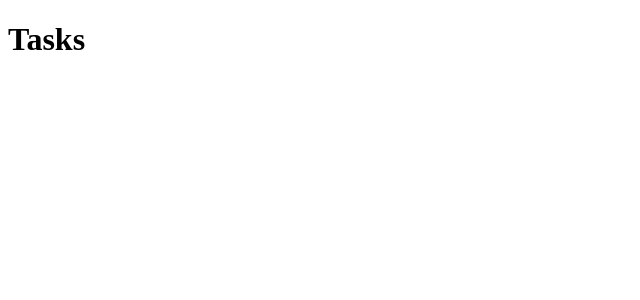
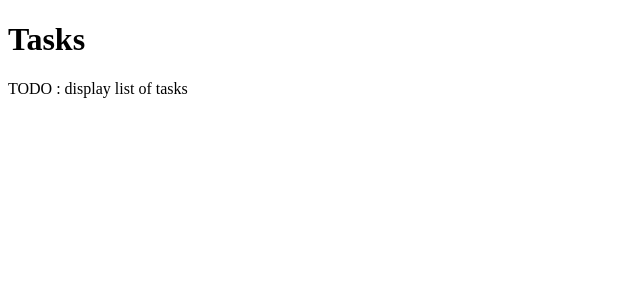
Before and after one commit to fvilers/devday-2019, a React (Create React App) app: page / in a window 1280 px wide. Shown: the top 300 px of the page, without its empty margins (0-640 px from the left). Built offline with nearby package versions, Linux system fonts and the light colour scheme.

Commit message:
Add the Tasks component

```diff
--- a/src/App.tsx
+++ b/src/App.tsx
@@ -1,9 +1,11 @@
 import React from "react";
+import Tasks from "./containers/Tasks";
 
 const App: React.FC = () => {
   return (
     <div>
       <h1>Tasks</h1>
+      <Tasks />
     </div>
   );
 };
--- /dev/null
+++ b/src/containers/Tasks.tsx
@@ -0,0 +1,7 @@
+import React from "react";
+
+const Tasks: React.FC = () => {
+  return <div>TODO : display list of tasks</div>;
+};
+
+export default Tasks;
```
